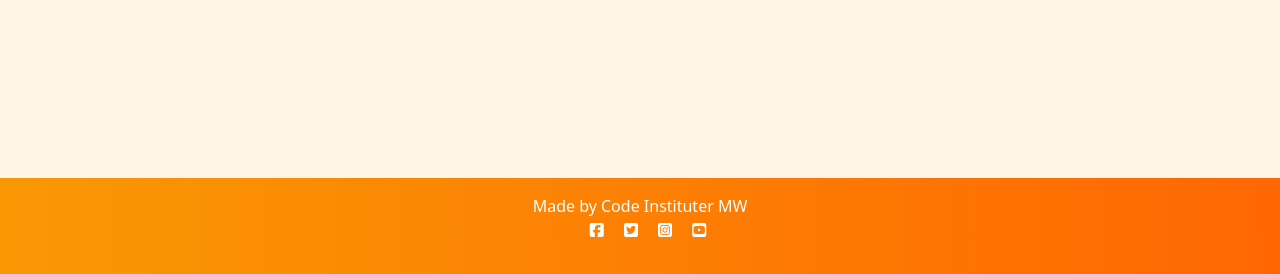
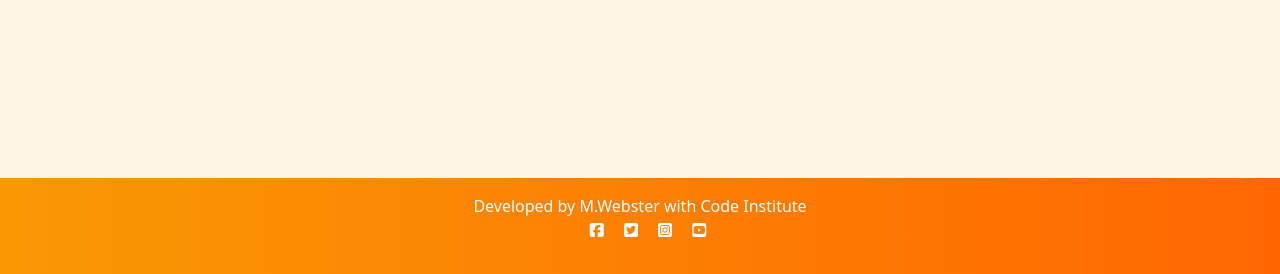
Before and after one commit to MGW-GH/BackTracking, a Django app: page /blog/search/ in a window 1280 px wide. Shown: the part 526-800 px from the top of the page. Run offline with Django 4.2, Linux system fonts and the light colour scheme; parts of the project's set-up code (start-up, migrations or seed data) failed here and were passed over; some libraries are stand-ins or nearby versions.

Commit message:
html cleaning

```diff
--- a/home/templates/index.html
+++ b/home/templates/index.html
@@ -4,7 +4,7 @@
 
 <div class="position-relative">
     <!-- Background Image -->
-    <img src="https://res.cloudinary.com/dnidmsdwx/image/upload/c_limit,w_2000,q_auto,f_webp/backtrackerbg.jpg" class="img-fluid w-100 vh-100" style="object-fit: cover;" alt="{{ mountain_back_packer }}" />
+    <img src="https://res.cloudinary.com/dnidmsdwx/image/upload/c_limit,w_2000,q_auto,f_webp/backtrackerbg.jpg" class="img-fluid w-100 vh-100" style="object-fit: cover;" alt="{{ mountain_back_packer }}"/>
 
     <!-- Search Bar Container -->
     <div class="position-absolute top-50 start-50 translate-middle" style="width: 100%; max-width: 450px;">
--- a/templates/base.html
+++ b/templates/base.html
@@ -14,7 +14,7 @@
 
 <head>
     <title>BackTrackers</title>
-    <meta name="viewport" content="width=device-width, initial-scale=1" />
+    <meta name="viewport" content="width=device-width, initial-scale=1"/>
 
     <!-- Google Fonts CSS -->
     <link rel="preconnect" href="https://fonts.gstatic.com">
@@ -44,7 +44,7 @@
     <nav class="navbar navbar-expand-lg navbar-light bg-warning-gradient">
         <div class="container-fluid">
             <img src="https://res.cloudinary.com/dnidmsdwx/image/upload/q_auto,f_webp/backtrackerlogofinal.png"
-                class="navbar-brand image-fluid" alt="{{ backtracker_logo }}" style="height: 100px; width: 100px" />
+                class="navbar-brand image-fluid" alt="{{ backtracker_logo }}" style="height: 100px; width: 100px"/>
             <button class="navbar-toggler" type="button" data-bs-toggle="collapse" data-bs-target="#navbarText"
                 aria-controls="navbarText" aria-expanded="false" aria-label="Toggle navigation">
                 <span class="navbar-toggler-icon"></span>
@@ -72,7 +72,7 @@
                           {% if request.path == user_profile_url %}active{%endif%}" aria-current="page"
                             href="{% url 'user_profile' %}">Profile</a>
                     </li>
-                    <li class="nav-item"></li>
+                    <li class="nav-item">
                     <a class="nav-link
                           {% if request.path == gallery_url %}active{%endif%}" aria-current="page"
                         href="{% url 'gallery' %}">Gallery</a>
@@ -112,7 +112,7 @@
     <footer class="footer mt-auto py-3 bg-warning-gradient">
         <p class="m-0 text-center text-white">
             {% block copyright %}
-            Made by Code Instituter MW
+            Developed by M.Webster with Code Institute
             {% endblock copyright %}
             <p class="m-0 text-center text-white"><i class="fab fa-facebook-square ms-3"></i>
                 <i class="fab fa-twitter-square ms-3"></i>
```
